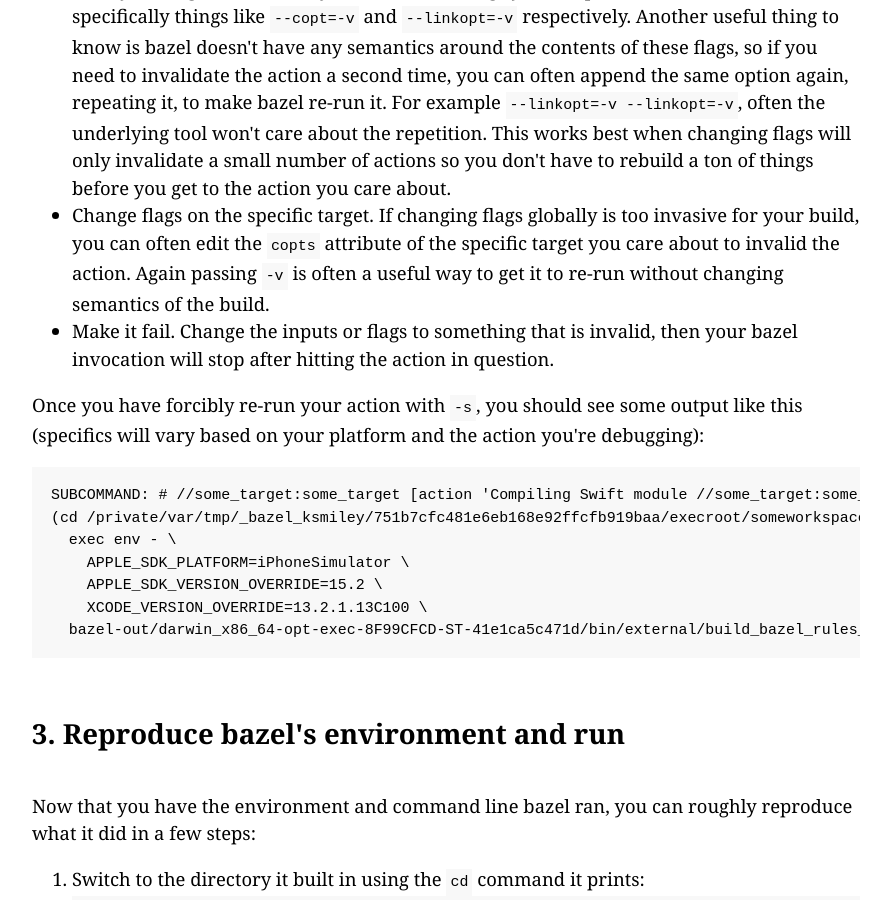
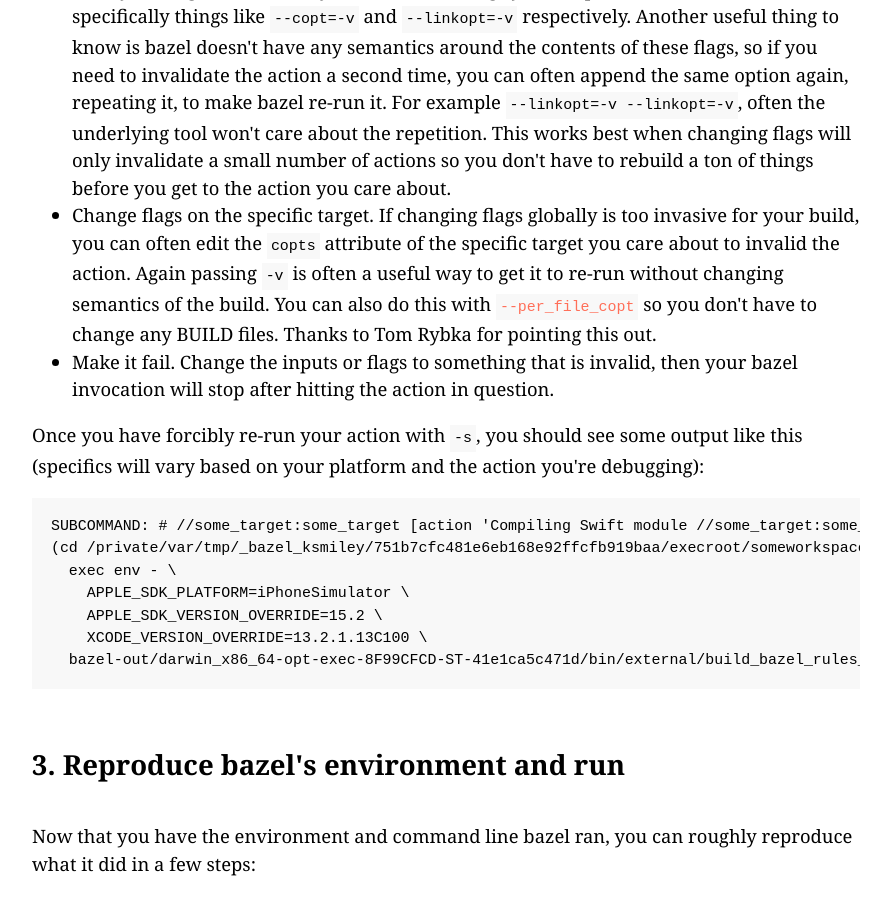
Before and after one commit to keith/smileykeith.com, a Jekyll site: the page built from _posts/2022-03-02-debugging-bazel-actions.md, in a window 1280 px wide and 900 px high, scrolled down 1281 px. Shown: the whole window, without its empty margins (194-1085 px from the left). Built offline with Jekyll 4.4.1, drawn with Linux system fonts in a browser that asks for light colours.

Commit message:
Add --per_file_copt mention

```diff
--- a/_posts/2022-03-02-debugging-bazel-actions.md
+++ b/_posts/2022-03-02-debugging-bazel-actions.md
@@ -57,7 +57,9 @@
   invasive for your build, you can often edit the `copts` attribute of
   the specific target you care about to invalid the action. Again
   passing `-v` is often a useful way to get it to re-run without
-  changing semantics of the build.
+  changing semantics of the build. You can also do this with
+  [`--per_file_copt`][perfilecopt] so you don't have to change any BUILD
+  files. Thanks to Tom Rybka for pointing this out.
 - Make it fail. Change the inputs or flags to something that is invalid,
   then your bazel invocation will stop after hitting the action in
   question.
```
Also changed, not shown: other parts of _posts/2022-03-02-debugging-bazel-actions.md (+1 -0 lines).
